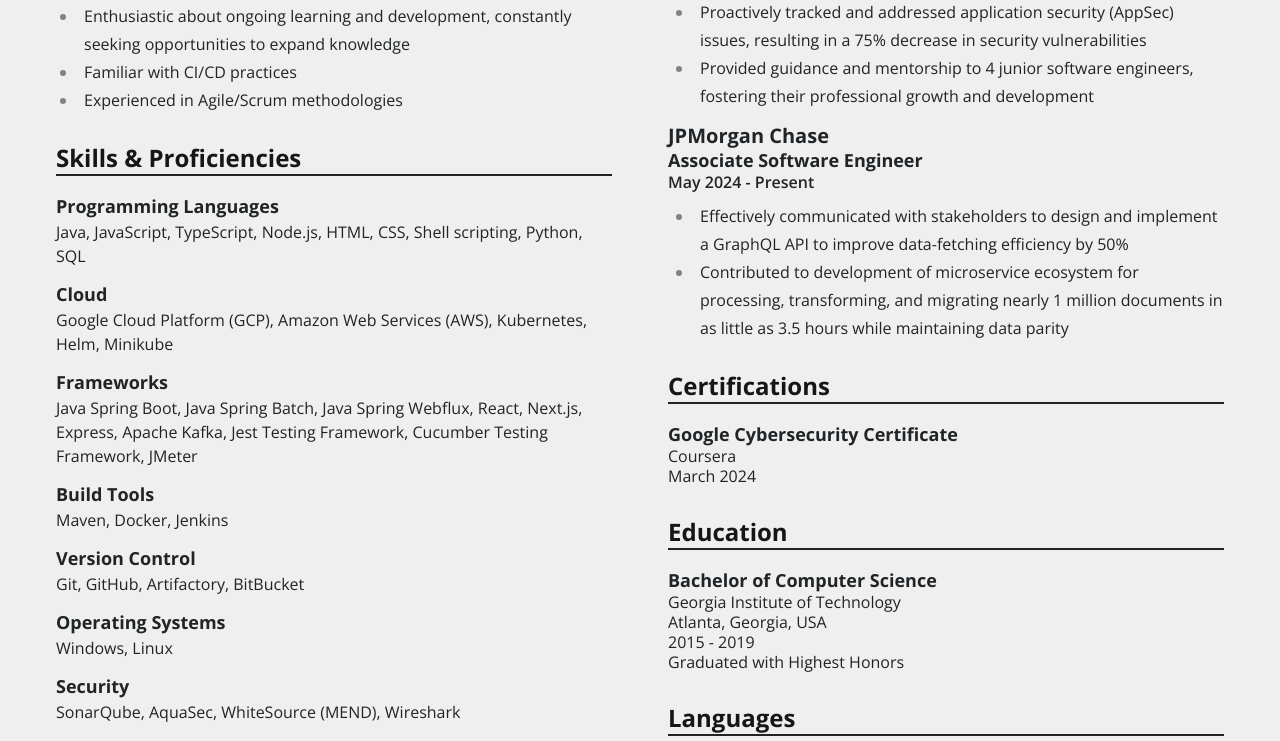
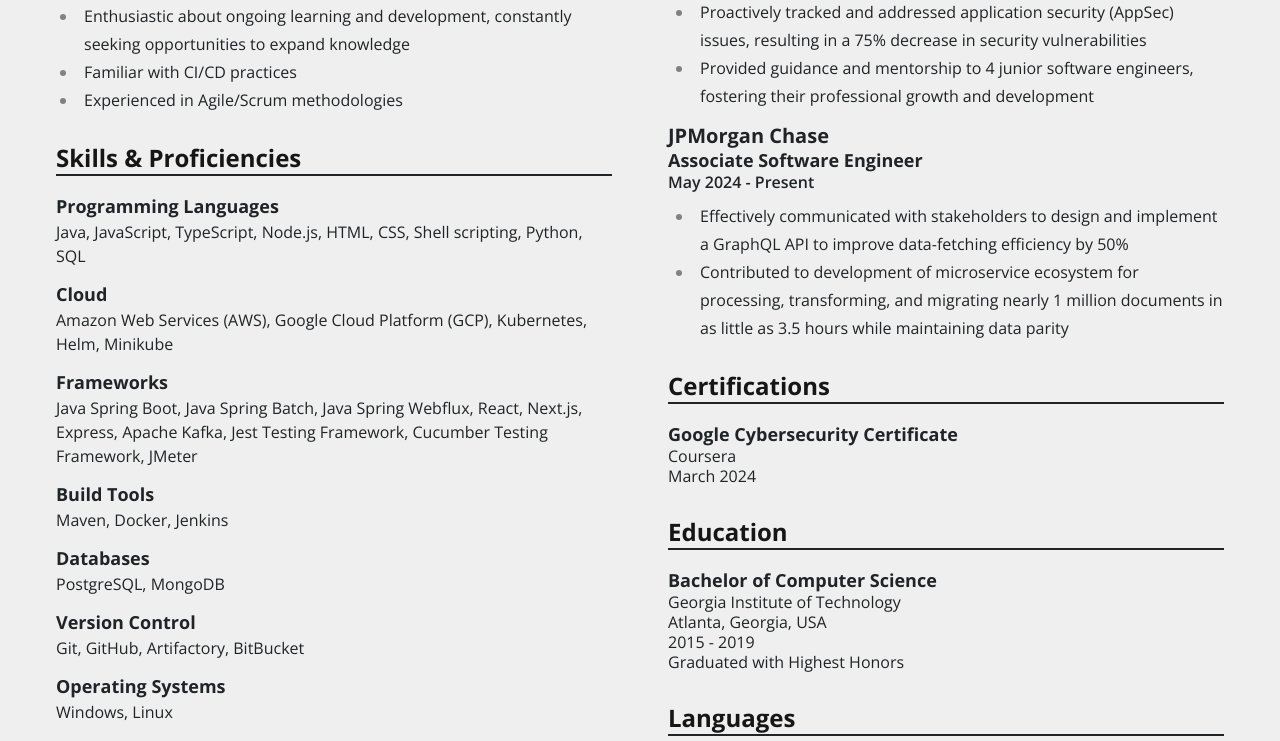
Before and after one commit to erabinovich3/personal-website, a Next.js app: page /resume in a window 1280 px wide. Shown: the part 553-1294 px from the top of the page. Built offline with nearby package versions, Linux system fonts and the light colour scheme.

Commit message:
updating resume

```diff
--- a/src/app/(not-home-pages)/resume/page.tsx
+++ b/src/app/(not-home-pages)/resume/page.tsx
@@ -16,7 +16,7 @@
                 <h1 className="text-3xl font-bold text-center">
                     Erica Rabinovich
                 </h1>
-                <a href="/Resume-2025.pdf" download>
+                <a href="/Erica-Rabinovich-Resume.pdf" download>
                     <button className="btn btn-primary xs:h-10 xs:min-h-10 min-w-[150px]">
                         Download as PDF
                         <HiDownload className="text-xl hidden xs:block" />
@@ -74,7 +74,8 @@
                             Shell scripting, Python, SQL
                         </ResumeBlock>
                         <ResumeBlock title="Cloud">
-                            Google Cloud Platform (GCP), Amazon Web Services (AWS),
+                            Amazon Web Services (AWS),
+                            Google Cloud Platform (GCP),
                             Kubernetes, Helm, Minikube
                         </ResumeBlock>
                         <ResumeBlock title="Frameworks">
@@ -84,6 +85,9 @@
                         </ResumeBlock>
                         <ResumeBlock title="Build Tools">
                             Maven, Docker, Jenkins
+                        </ResumeBlock>
+                        <ResumeBlock title="Databases">
+                            PostgreSQL, MongoDB
                         </ResumeBlock>
                         <ResumeBlock title="Version Control">
                             Git, GitHub, Artifactory, BitBucket
```
Also changed, not shown: 2 other files (tests, documents, lock files or other folders).
